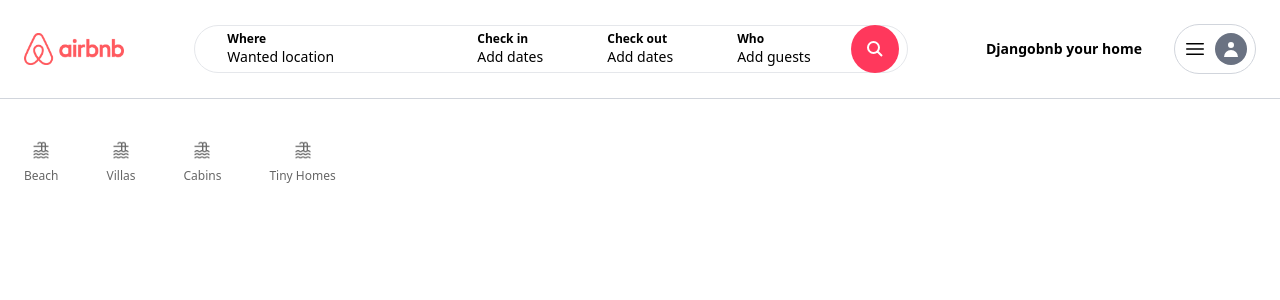
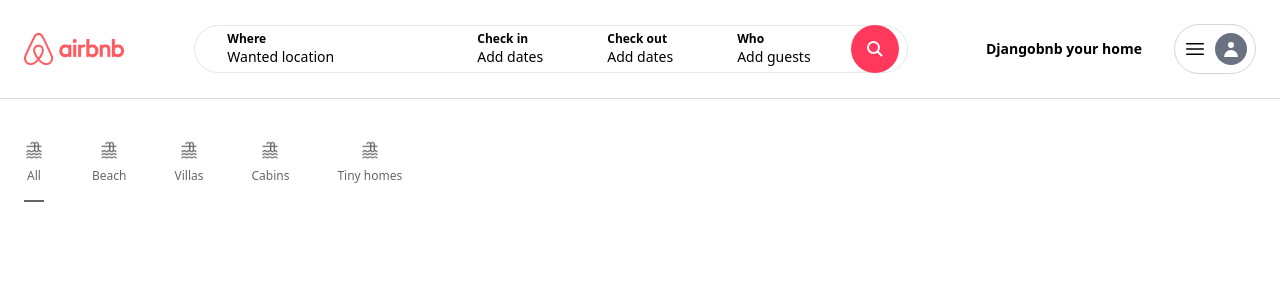
Before and after one commit to Takahashi6047/RnB-Mini-Project---IT4B-Requirement-Adlawan-, a Next.js app: page / in a window 1280 px wide. Shown: the top 300 px of the page. Built offline with nearby package versions, Linux system fonts and the light colour scheme; no server answers; what world-countries would draw is missing.

Commit message:
v8 choose between categories in frontpage (Robert Adlawan)

```diff
--- a/app/components/Categories.tsx
+++ b/app/components/Categories.tsx
@@ -1,30 +1,94 @@
+'use client';
+
+import { useState } from 'react';
 import Image from 'next/image';
+import useSearchModal, { SearchQuery } from '../hooks/useSearchModal';
 
 const Categories = () => {
+    const searchModal = useSearchModal();
+    const [category, setCategory] = useState('');
+
+    const _setCategory = (_category: string) => {
+        setCategory(_category);
+
+        const query: SearchQuery = {
+            country: searchModal.query.country,
+            checkIn: searchModal.query.checkIn,
+            checkOut: searchModal.query.checkOut,
+            guests: searchModal.query.guests,
+            bedrooms: searchModal.query.bedrooms,
+            bathrooms: searchModal.query.bathrooms,
+            category: _category
+        }
+
+        searchModal.setQuery(query);
+    }
+
     return (
-        <div className="pt-3 cursor-pointer pb-6 flex item-center space-x-12">
-            <div className="pb-4 flex flex-col items-center space-y-2 border-b-2 border-white opacity-60 hover:border-gray-200 hover:opacity-100">
-                <Image src="/icn-category-beach.jpeg" alt="Rent" width={20} height={20} />
+        <div className="pt-3 cursor-pointer pb-6 flex items-center space-x-12">
+            <div
+                onClick={() => _setCategory('')}
+                className={`pb-4 flex flex-col items-center space-y-2 border-b-2 ${category == '' ? 'border-black' : 'border-white'} opacity-60 hover:border-gray-200 hover:opacity-100`}>
+                <Image
+                    src="/icn-category-beach.jpeg"
+                    alt="Category - Beach"
+                    width={20}
+                    height={20}
+                />
 
-                 <span className='text-xs'>Beach</span>
+                <span className='text-xs'>All</span>
             </div>
 
-            <div className="pb-4 flex flex-col items-center space-y-2 border-b-2 border-white opacity-60 hover:border-gray-200 hover:opacity-100">
-                <Image src="/icn-category-beach.jpeg" alt="Rent" width={20} height={20} />
+            <div
+                onClick={() => _setCategory('beach')}
+                className={`pb-4 flex flex-col items-center space-y-2 border-b-2 ${category == 'beach' ? 'border-black' : 'border-white'} opacity-60 hover:border-gray-200 hover:opacity-100`}>
+                <Image
+                    src="/icn-category-beach.jpeg"
+                    alt="Category - Beach"
+                    width={20}
+                    height={20}
+                />
 
-                 <span className='text-xs'>Villas</span>
+                <span className='text-xs'>Beach</span>
             </div>
 
-            <div className="pb-4 flex flex-col items-center space-y-2 border-b-2 border-white opacity-60 hover:border-gray-200 hover:opacity-100">
-                <Image src="/icn-category-beach.jpeg" alt="Rent" width={20} height={20} />
+            <div
+                onClick={() => _setCategory('villas')}
+                className={`pb-4 flex flex-col items-center space-y-2 border-b-2 ${category == 'villas' ? 'border-black' : 'border-white'} opacity-60 hover:border-gray-200 hover:opacity-100`}>
+                <Image
+                    src="/icn-category-beach.jpeg"
+                    alt="Category - Beach"
+                    width={20}
+                    height={20}
+                />
 
-                 <span className='text-xs'>Cabins</span>
+                <span className='text-xs'>Villas</span>
             </div>
 
-            <div className="pb-4 flex flex-col items-center space-y-2 border-b-2 border-white opacity-60 hover:border-gray-200 hover:opacity-100">
-                <Image src="/icn-category-beach.jpeg" alt="Rent" width={20} height={20} />
+            <div
+                onClick={() => _setCategory('cabins')}
+                className={`pb-4 flex flex-col items-center space-y-2 border-b-2 ${category == 'cabins' ? 'border-black' : 'border-white'} opacity-60 hover:border-gray-200 hover:opacity-100`}>
+                <Image
+                    src="/icn-category-beach.jpeg"
+                    alt="Category - Beach"
+                    width={20}
+                    height={20}
+                />
 
-                 <span className='text-xs'>Tiny Homes</span>
+                <span className='text-xs'>Cabins</span>
+            </div>
+
+            <div
+                onClick={() => _setCategory('tiny_homes')}
+                className={`pb-4 flex flex-col items-center space-y-2 border-b-2 ${category == 'tiny_homes' ? 'border-black' : 'border-white'} opacity-60 hover:border-gray-200 hover:opacity-100`}>
+                <Image
+                    src="/icn-category-beach.jpeg"
+                    alt="Category - Beach"
+                    width={20}
+                    height={20}
+                />
+
+                <span className='text-xs'>Tiny homes</span>
             </div>
         </div>
     )
--- a/app/components/properties/propertylist.tsx
+++ b/app/components/properties/propertylist.tsx
@@ -1,9 +1,11 @@
 'use client';
 
-
+import { format } from 'date-fns';
 import { useEffect, useState } from 'react';
-import PropertyListItems from "./propertylistitems"
+import { useSearchParams } from 'next/navigation';
+import PropertyListItem from "./propertylistitems";
 import apiService from '@/app/services/apiService';
+import useSearchModal from '@/app/hooks/useSearchModal';
 
 export type PropertyType = {
     id: string;
@@ -22,8 +24,19 @@
     landlord_id,
     favorites
 }) => {
+    const params = useSearchParams();
+    const searchModal = useSearchModal();
+    const country = searchModal.query.country;
+    const numGuests = searchModal.query.guests;
+    const numBathrooms = searchModal.query.bathrooms;
+    const numBedrooms = searchModal.query.bedrooms;
+    const checkinDate = searchModal.query.checkIn;
+    const checkoutDate = searchModal.query.checkOut;
+    const category = searchModal.query.category;
+    const [properties, setProperties] = useState<PropertyType[]>([]);
 
-    const [properties, setProperties] = useState<PropertyType[]>([]);
+    console.log('searchQUery:', searchModal.query);
+    console.log('numBedrooms', numBedrooms)
 
     const markFavorite = (id: string, is_favorite: boolean) => {
         const tmpProperties = properties.map((property: PropertyType) => {
@@ -50,6 +63,44 @@
             url += `?landlord_id=${landlord_id}`
         } else if (favorites) {
             url += '?is_favorites=true'
+        } else {
+            let urlQuery = '';
+
+            if (country) {
+                urlQuery += '&country=' + country
+            }
+
+            if (numGuests) {
+                urlQuery += '&numGuests=' + numGuests
+            }
+
+            if (numBedrooms) {
+                urlQuery += '&numBedrooms=' + numBedrooms
+            }
+
+            if (numBathrooms) {
+                urlQuery += '&numBathrooms=' + numBathrooms
+            }
+
+            if (category) {
+                urlQuery += '&category=' + category
+            }
+
+            if (checkinDate) {
+                urlQuery += '&checkin=' + format(checkinDate, 'yyyy-MM-dd')
+            }
+
+            if (checkoutDate) {
+                urlQuery += '&checkout=' + format(checkoutDate, 'yyyy-MM-dd')
+            }
+
+            if (urlQuery.length) {
+                console.log('Query:', urlQuery);
+
+                urlQuery = '?' + urlQuery.substring(1);
+
+                url += urlQuery;
+            }
         }
 
         const tmpProperties = await apiService.get(url)
@@ -65,27 +116,23 @@
         }));
     };
 
-
     useEffect(() => {
         getProperties();
-    }, []);
-
+    }, [category, searchModal.query, params]);
 
     return (
         <>
             {properties.map((property) => {
                 return (
-                    <PropertyListItems
+                    <PropertyListItem
                         key={property.id}
                         property={property}
                         markFavorite={(is_favorite: any) => markFavorite(property.id, is_favorite)}
                     />
                 )
             })}
-
-
         </>
     )
 }
 
-export default PropertyList
+export default PropertyList;
```
